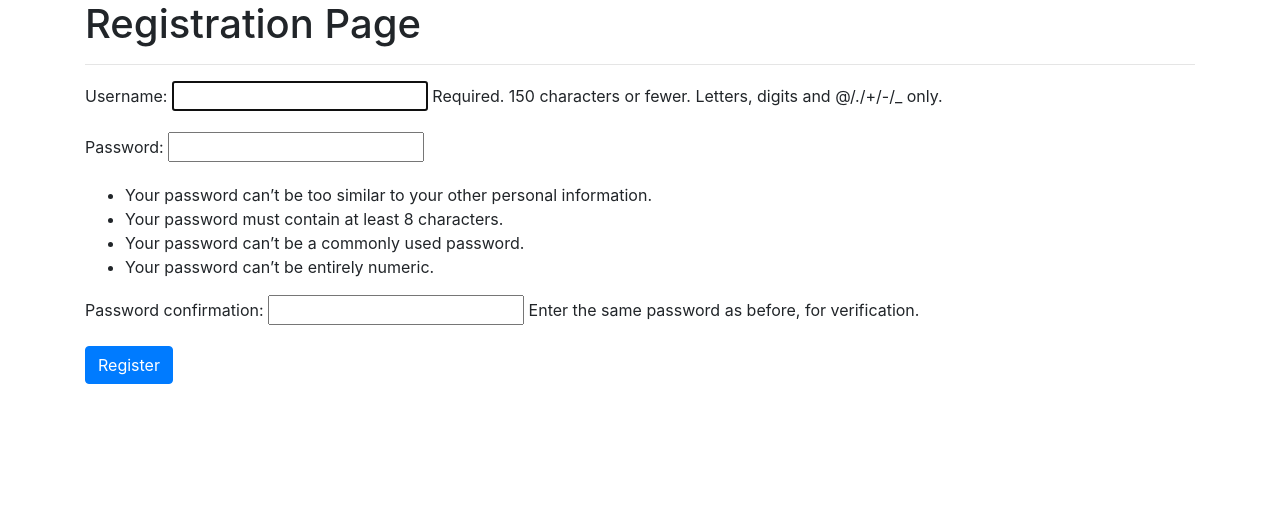
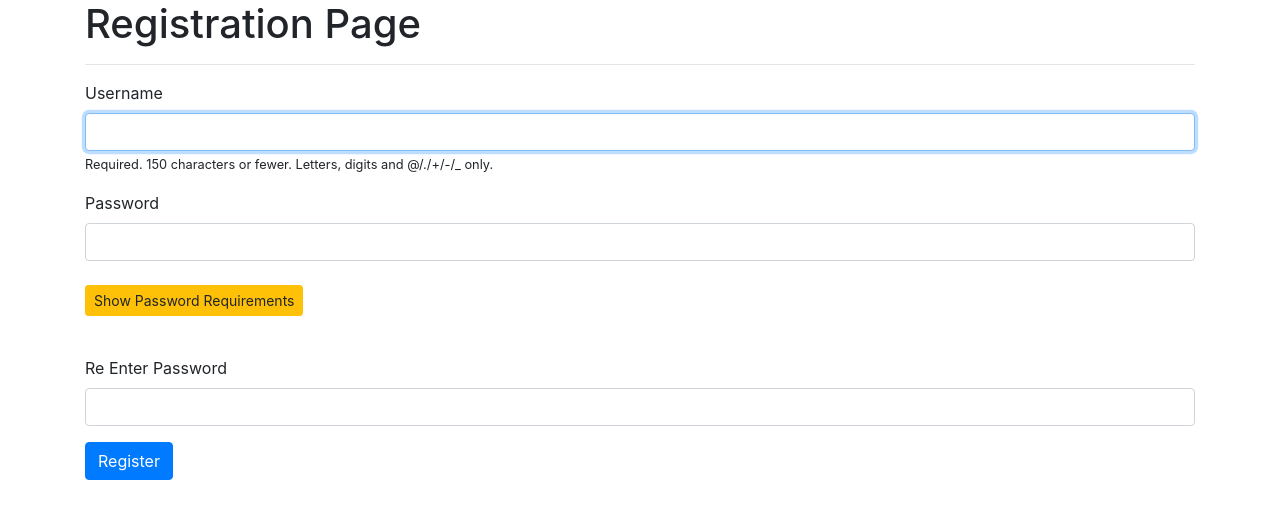
Before and after one commit to stefangouldson/django-user, a Django app: page /accounts/register/ in a window 1280 px wide. Shown: the part 56-575 px from the top of the page. Run offline with Django 3.2, Linux system fonts and the light colour scheme; some libraries are stand-ins or nearby versions.

Commit message:
register page styling

```diff
--- a/accounts/templates/registration/registration.html
+++ b/accounts/templates/registration/registration.html
@@ -22,8 +22,35 @@
 
 <form method="POST">
     {% csrf_token %}
-    {{form.as_p}}
+
+    <div class="form-group">
+        <label for="username">Username</label>
+        <input class="form-control" type="text" name="username" maxlength="150" autocapitalize="none" autocomplete="username" autofocus="" required="" id="id_username">
+        <small>Required. 150 characters or fewer. Letters, digits and @/./+/-/_ only.</small>
+    </div>
+
+    <div class="form-group">
+        <label for="password1">Password</label>
+        <input class="form-control" type="password" name="password1" autocomplete="new-password" required="" id="id_password1">
+        <br>
+        <button class="btn btn-warning btn-sm" type="button" data-toggle="collapse" data-target="#collapseExample" aria-expanded="false" aria-controls="collapseExample">Show Password Requirements</button>
+        <br><br>
+        <div class="collapse" id="collapseExample">
+            <div class="card card-body">
+                <small><ul><li>Your password can’t be too similar to your other personal information.</li><li>Your password must contain at least 8 characters.</li><li>Your password can’t be a commonly used password.</li><li>Your password can’t be entirely numeric.</li></ul></small>
+            </div>
+          </div>
+ </div>
+
+    <div class="form-group">
+        <label for="password2">Re Enter Password</label>
+        <input class="form-control" type="password" name="password2" autocomplete="new-password" required="" id="id_password2">
+    </div>
+
     <button class="btn btn-primary">Register</button>
 </form>
 
+
+
+
 {% endblock %}
```
Also changed, not shown: db.sqlite3.
